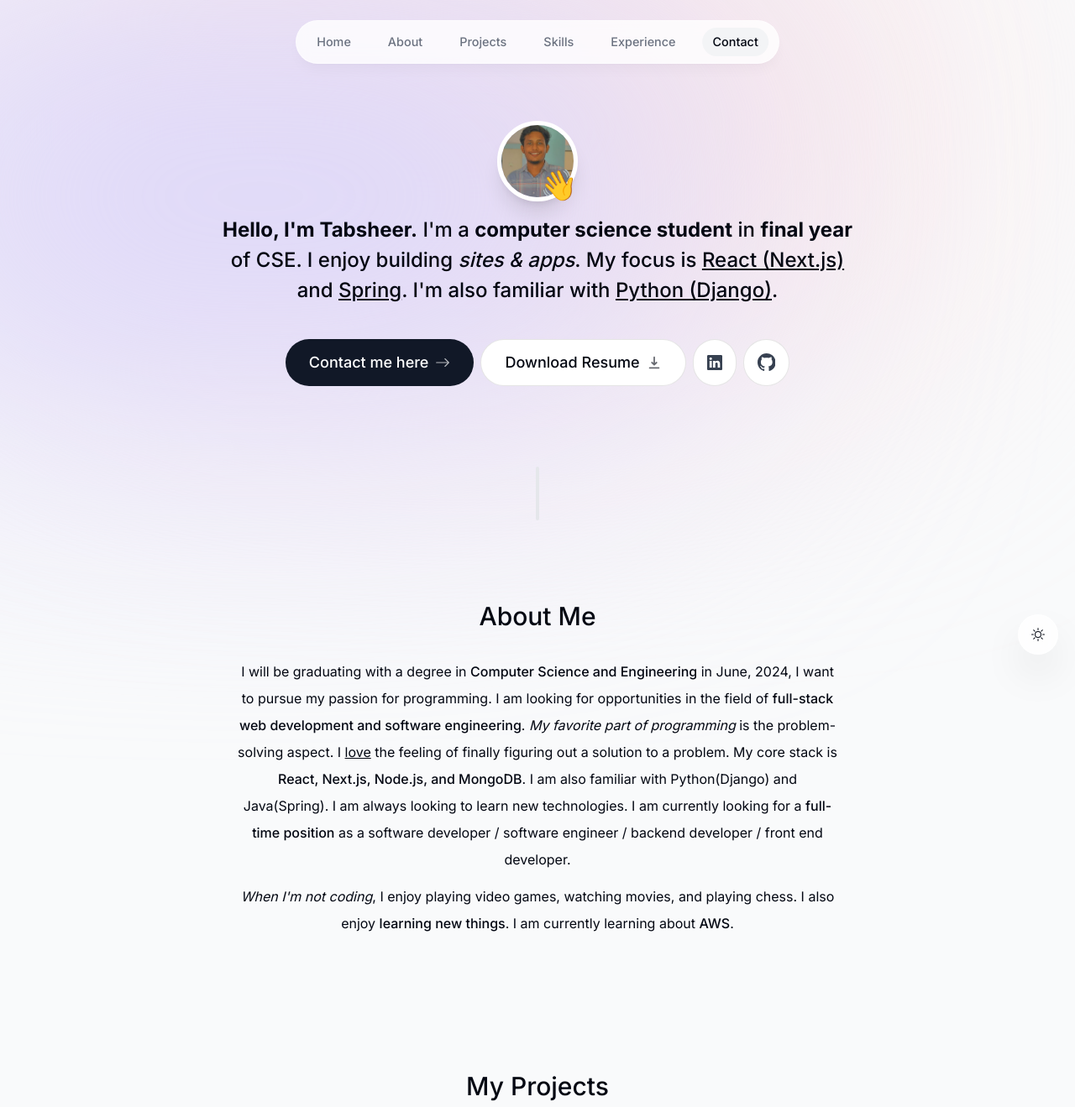
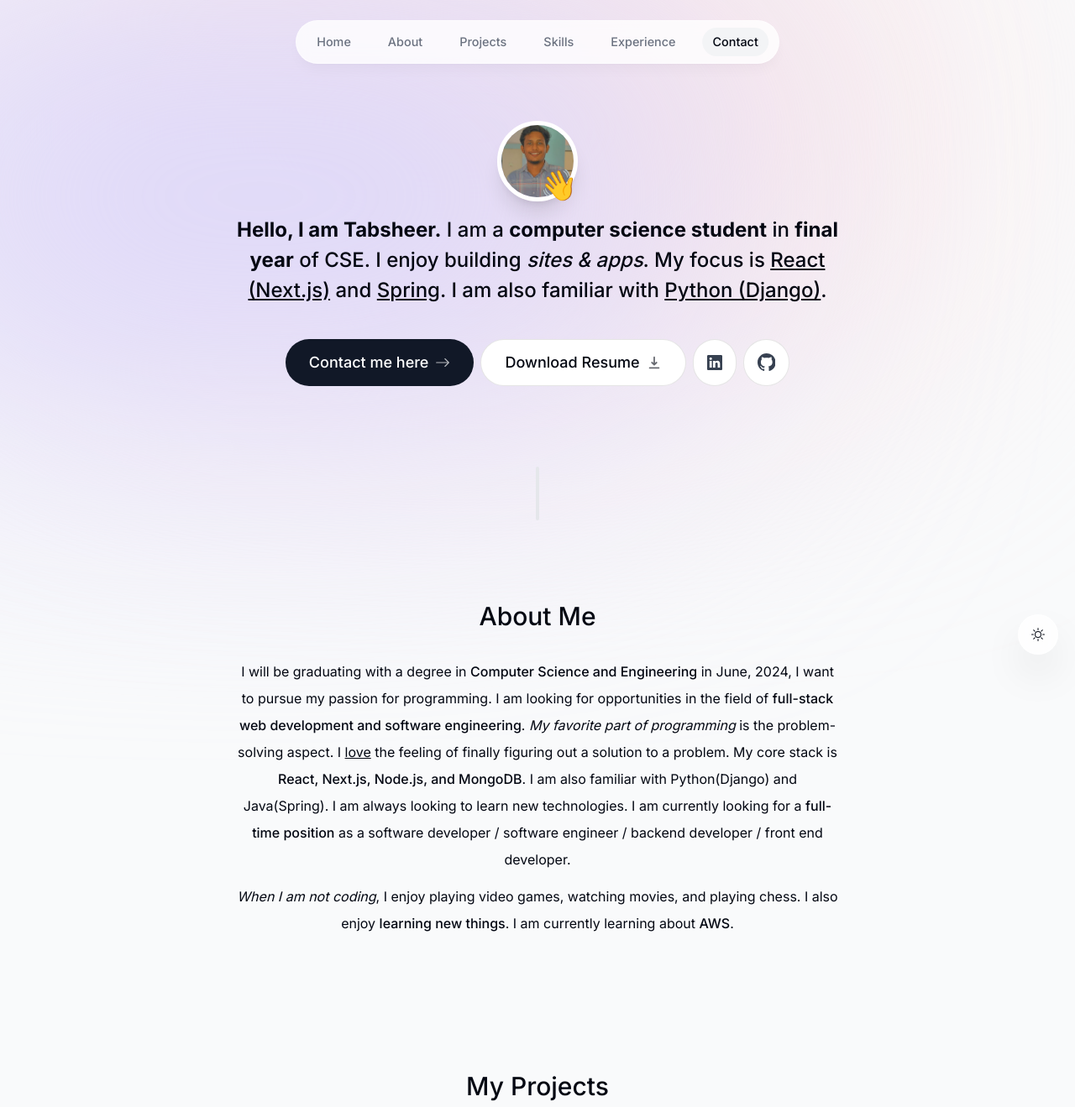
Before and after one commit to tabsheermk/tabsheermk-portfolio, a Next.js app: page / in a window 1280 px wide. Shown: the top 1319 px of the page at 84% size. Built offline with nearby package versions, Linux system fonts and the light colour scheme; no server answers.

Commit message:
F2-removed apos everywhere will add later

```diff
--- a/components/about.tsx
+++ b/components/about.tsx
@@ -41,7 +41,7 @@ export default function About() {
         developer / software engineer / backend developer / front end developer.
       </p>
       <p>
-        <span className="italic">When I'm not coding</span>, I enjoy playing
+        <span className="italic">When I am not coding</span>, I enjoy playing
         video games, watching movies, and playing chess. I also enjoy{" "}
         <span className="font-medium">learning new things</span>. I am currently
         learning about <span className="font-medium">AWS</span>.
--- a/components/intro.tsx
+++ b/components/intro.tsx
@@ -61,12 +61,12 @@ export default function Intro() {
         initial={{ opacity: 0, y: 100 }}
         animate={{ opacity: 1, y: 0 }}
       >
-        <span className="font-bold">Hello, I'm Tabsheer.</span> I'm a{" "}
+        <span className="font-bold">Hello, I am Tabsheer.</span> I am a{" "}
         <span className="font-bold">computer science student</span> in{" "}
         <span className="font-bold">final year</span> of CSE. I enjoy building{" "}
         <span className="italic">sites & apps</span>. My focus is{" "}
         <span className="underline">React (Next.js)</span> and{" "}
-        <span className="underline">Spring</span>. I'm also familiar with{" "}
+        <span className="underline">Spring</span>. I am also familiar with{" "}
         <span className="underline">Python (Django)</span>.
       </motion.h1>
 
```
